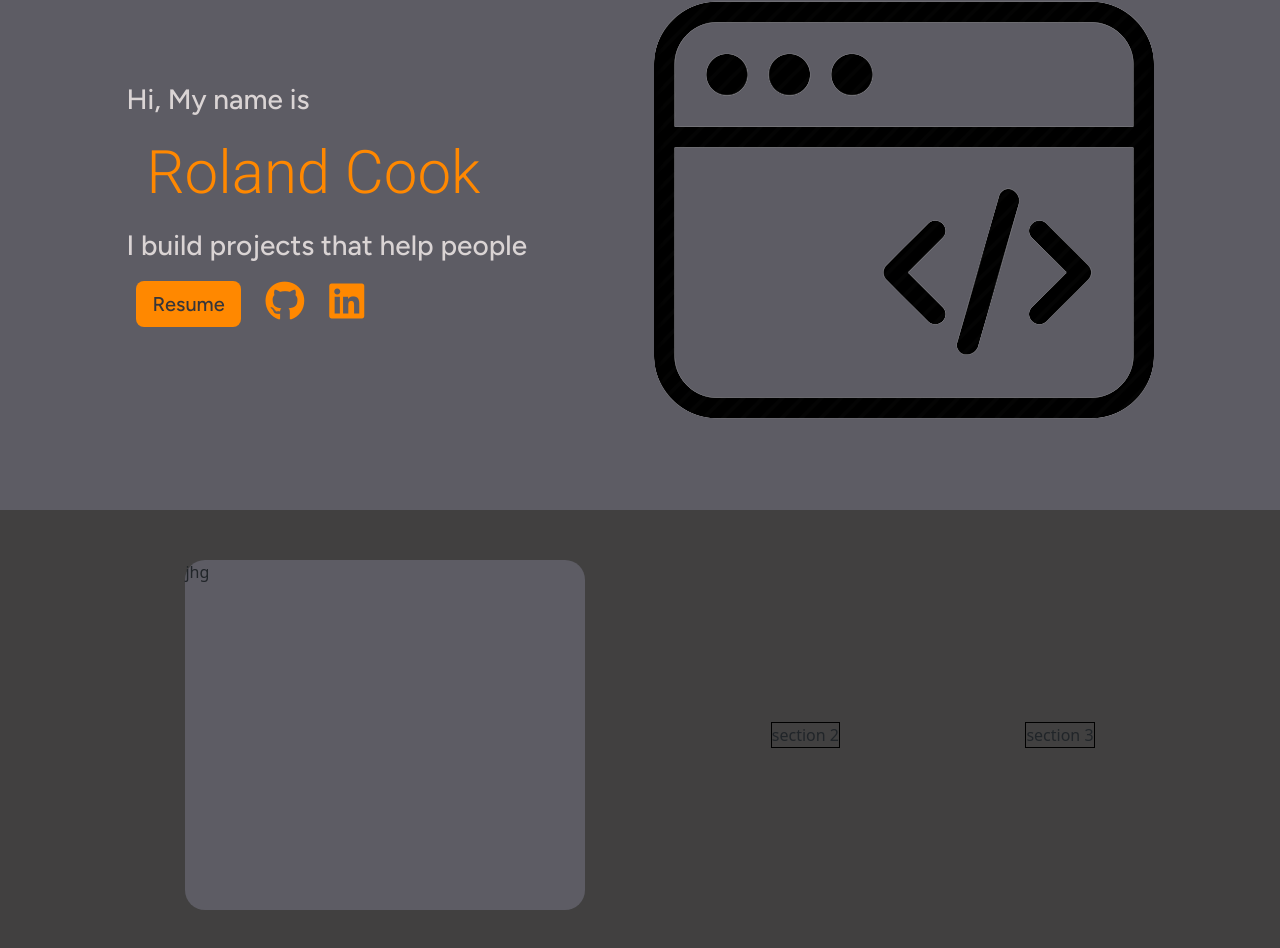
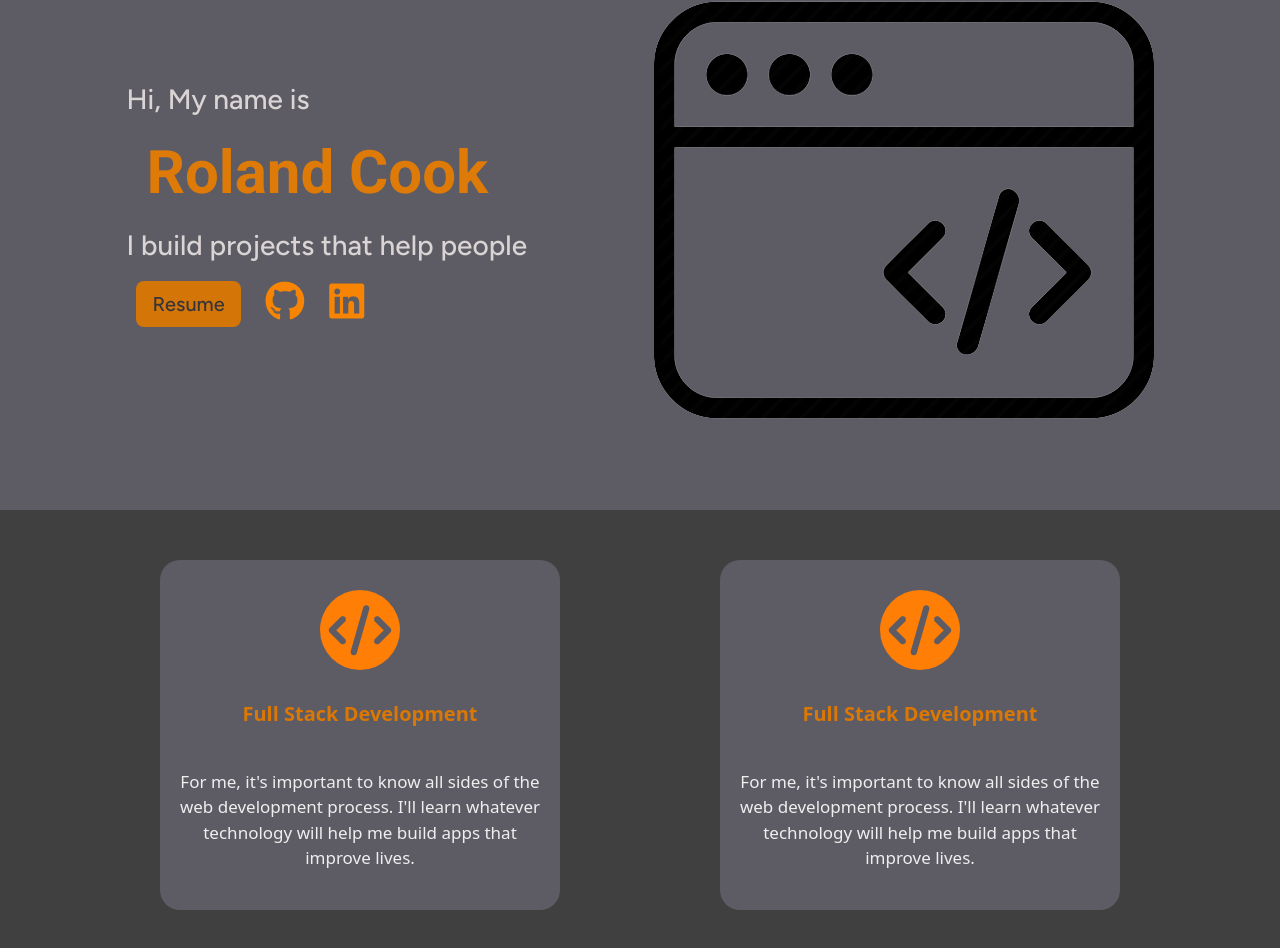
Before and after one commit to Pacman-1/portfolio, a React (Create React App) app: page / in a window 1280 px wide. Shown: the part 140-1088 px from the top of the page. Built offline with nearby package versions, Linux system fonts and the light colour scheme; a web font is replaced by a local one.

Commit message:
skill section component done

```diff
--- a/src/components/Cardsection.js
+++ b/src/components/Cardsection.js
@@ -3,11 +3,13 @@ import "../styles/cardSection.css";
 
 
 
-const CardCase =() =>{
+const CardCase =(props) =>{
 return (
-   <div>
-        <div className="cards">jhg</div>
-   </div>
+   <section className="cards">
+      <div className="image"><i class="fa-solid fa-code"></i></div>
+        <div className="cardName">{props.cardName}</div>
+        <div className="cardDescription">{props.description}</div>
+   </section>
 )
 }
 
--- a/src/components/Skillsection.js
+++ b/src/components/Skillsection.js
@@ -8,9 +8,9 @@ const Skillsection = () =>{
 return (
 
     <section className="skillSection">
-        <CardCase/>
-        <div className="section">section 2</div>
-        <div className="section">section 3</div>
+        <CardCase cardName="Full Stack Development" description="For me, it's important to know all sides of the web development process. I'll learn whatever technology will help me build apps that improve lives."/>
+        <CardCase cardName="Full Stack Development" description="For me, it's important to know all sides of the web development process. I'll learn whatever technology will help me build apps that improve lives."/>
+
     </section>
 )
 
--- a/src/styles/cardSection.css
+++ b/src/styles/cardSection.css
@@ -3,4 +3,31 @@
     height: 350px;
     width: 400px;
     border-radius: 20px;
+    display: flex;
+    flex-direction: column;
 }
+.image{
+    display: flex;
+    justify-content: center;
+    align-items: center;
+    font-size: 50px;
+    color: #5d5c64;
+    width: 80px;
+    height: 80px;
+    border-radius: 50%;
+    background-color: #ff7e06;
+
+}
+
+.cardName{
+    font-size: 20px;
+    font-weight:600;
+    color: #db7704;
+}
+.cardDescription{
+    font-size: 17px;
+    display: flex;
+    text-align: center;
+    padding: 10px;
+    color: rgba(255, 255, 255, 0.897);
+}
--- a/src/styles/heroSection.css
+++ b/src/styles/heroSection.css
@@ -13,8 +13,9 @@ section{
 }
 .name{
     font-family: 'Roboto', sans-serif;
-    color: #ff8800;
+    color: #dd7a08;
     font-size: 60px;
+    font-weight: 900;
 }
 
 .about-me{
@@ -27,7 +28,7 @@ section{
 }
 .socials a,.socials a:hover{
     text-decoration:none;
-    color: #ff8800;
+    color: #f78503;
 }
 .socials button,i{
     margin: 10px;
@@ -38,7 +39,7 @@ section{
 }
 .socials button,.socials button:hover{
     color: #36363a;
-    background-color: #ff8800;
+    background-color: #d47508;
     border: none;
 }
 .socials button:focus,.socials button:active {
```
